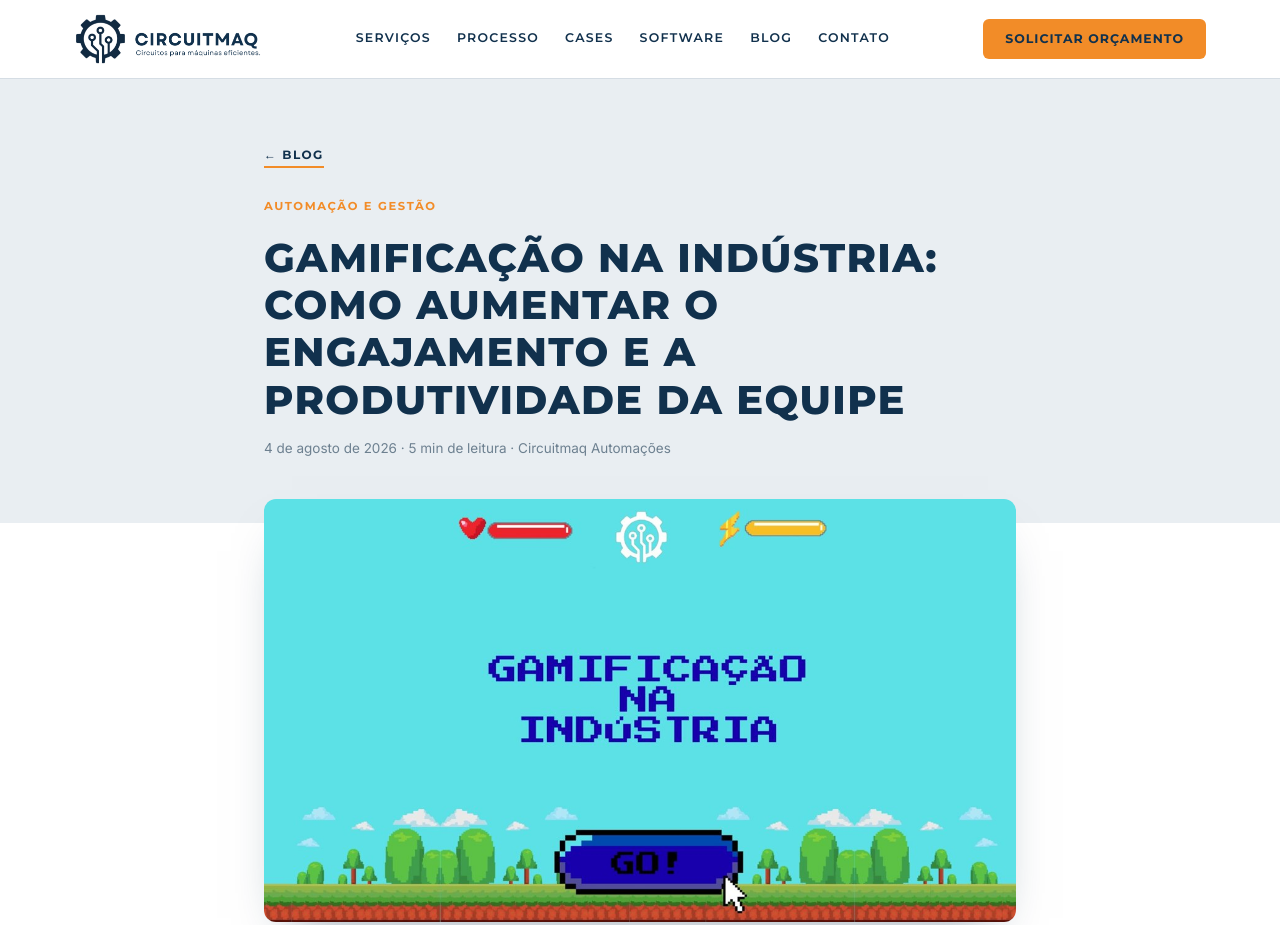
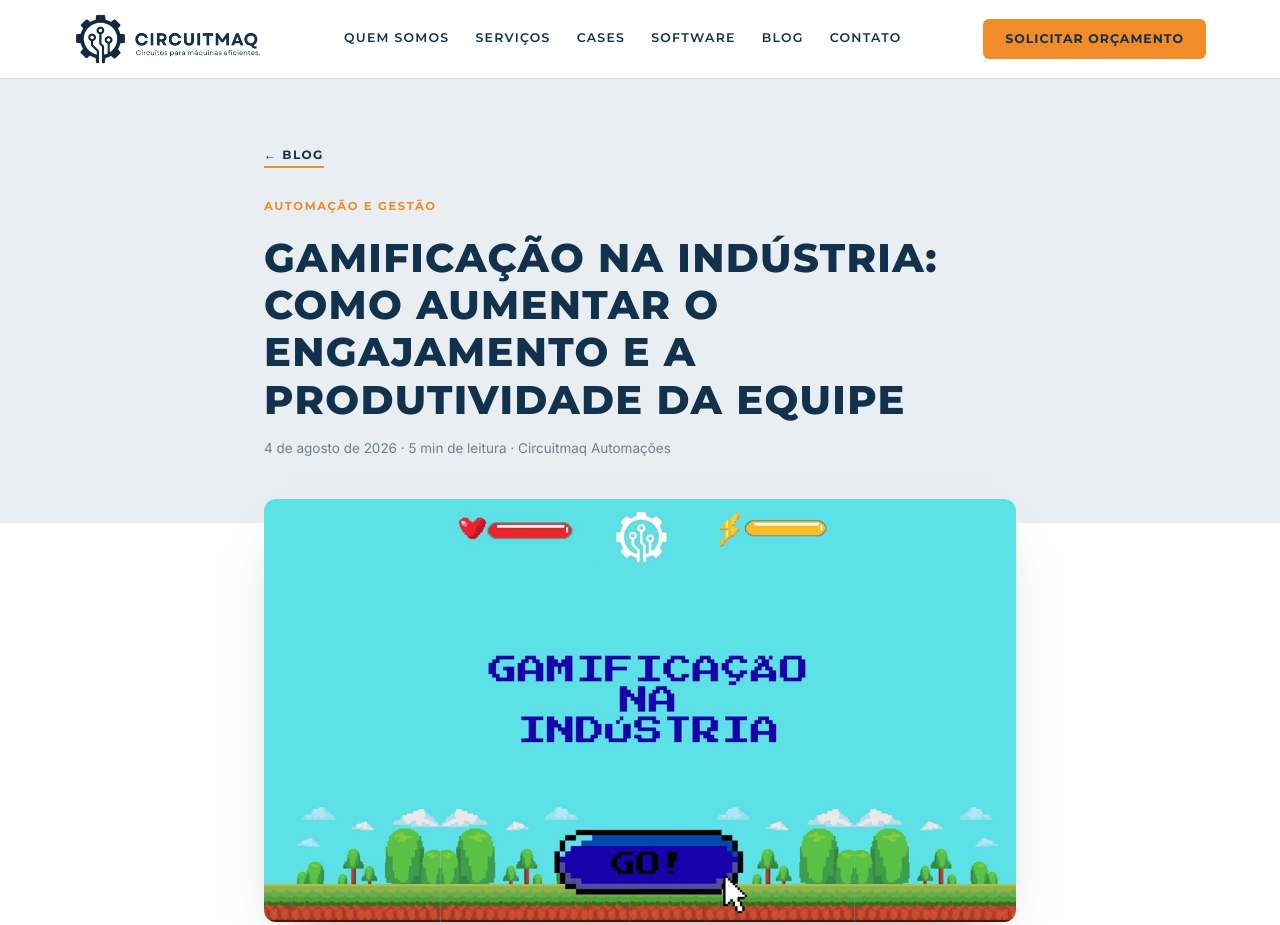
Before and after one commit to JFdaipra/circuitmaq-site, a plain HTML site: page blog/gamificacao-na-industria/index.html in a window 1280 px wide. Shown: the top 925 px of the page. Drawn offline with Linux system fonts and the light colour scheme.

Commit message:
Add files via upload

```diff
--- a/blog/gamificacao-na-industria/index.html
+++ b/blog/gamificacao-na-industria/index.html
@@ -24,8 +24,8 @@
   <div class="w hd">
     <a href="../../#inicio" aria-label="Circuitmaq, início"><img src="../../img/logo-horizontal.png" alt="Circuitmaq. Circuitos para máquinas eficientes."></a>
     <nav aria-label="Menu principal">
+      <a href="../../quem-somos/">Quem somos</a>
       <a href="../../#servicos">Serviços</a>
-      <a href="../../#como-trabalhamos">Processo</a>
       <a href="../../#cases">Cases</a>
       <a href="../../#software">Software</a>
       <a href="../../blog/">Blog</a>
@@ -129,8 +129,7 @@
       </div>
       <div>
         <h4>Navegação</h4>
-        <a href="../../#caminhos">Como ajudamos</a><a href="../../#servicos">Serviços</a><a href="../../#como-trabalhamos">Como trabalhamos</a><a href="../../#cases">Cases</a><a href="../../#software">Software</a><a href="../../blog/">Blog</a>
-      <a href="../../blog/">Blog</a>
+        <a href="../../quem-somos/">Quem somos</a><a href="../../#caminhos">Como ajudamos</a><a href="../../#servicos">Serviços</a><a href="../../#como-trabalhamos">Como trabalhamos</a><a href="../../#cases">Cases</a><a href="../../#software">Software</a><a href="../../blog/">Blog</a>
       </div>
       <div>
         <h4>Contato</h4>
```
